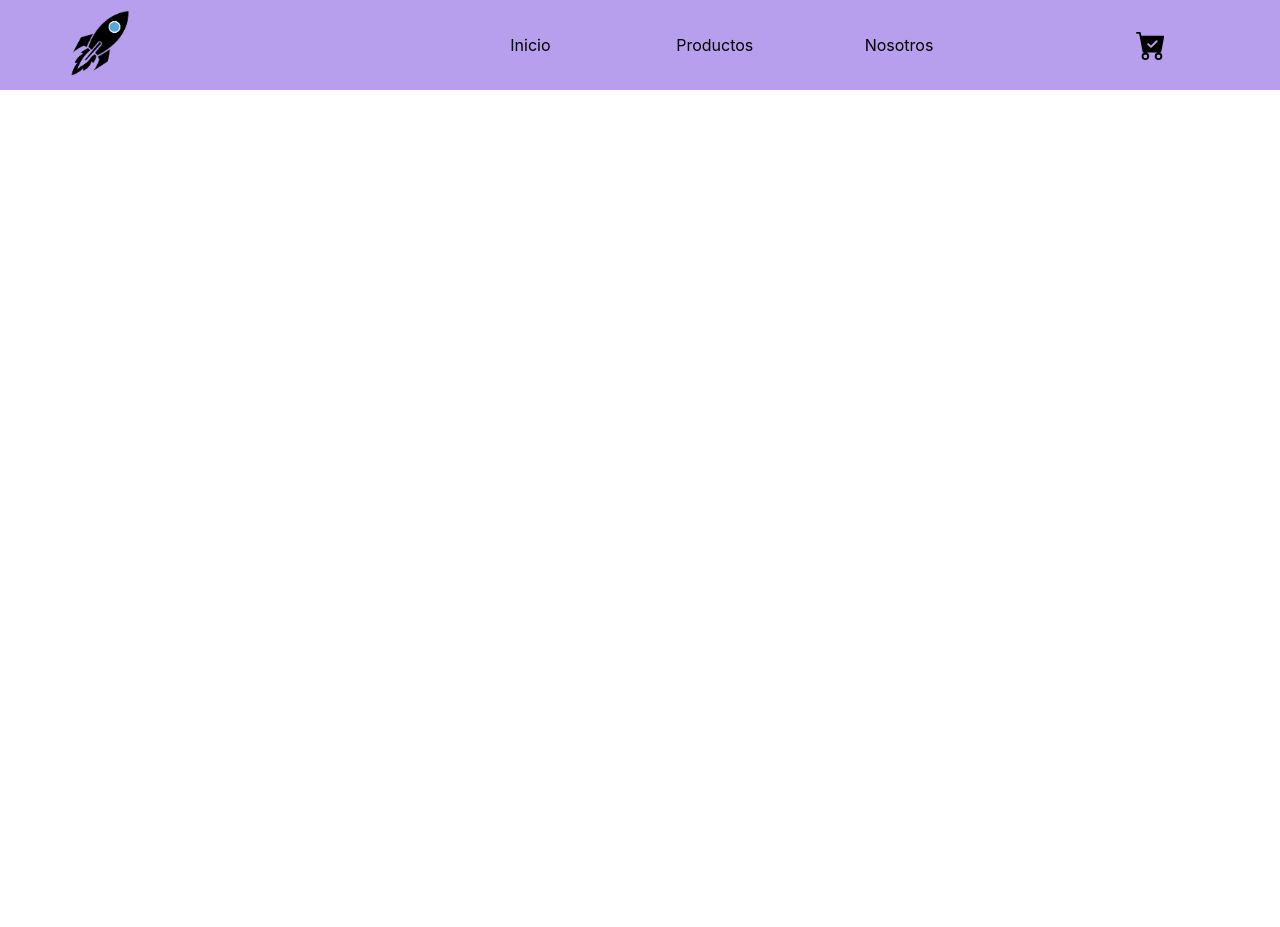
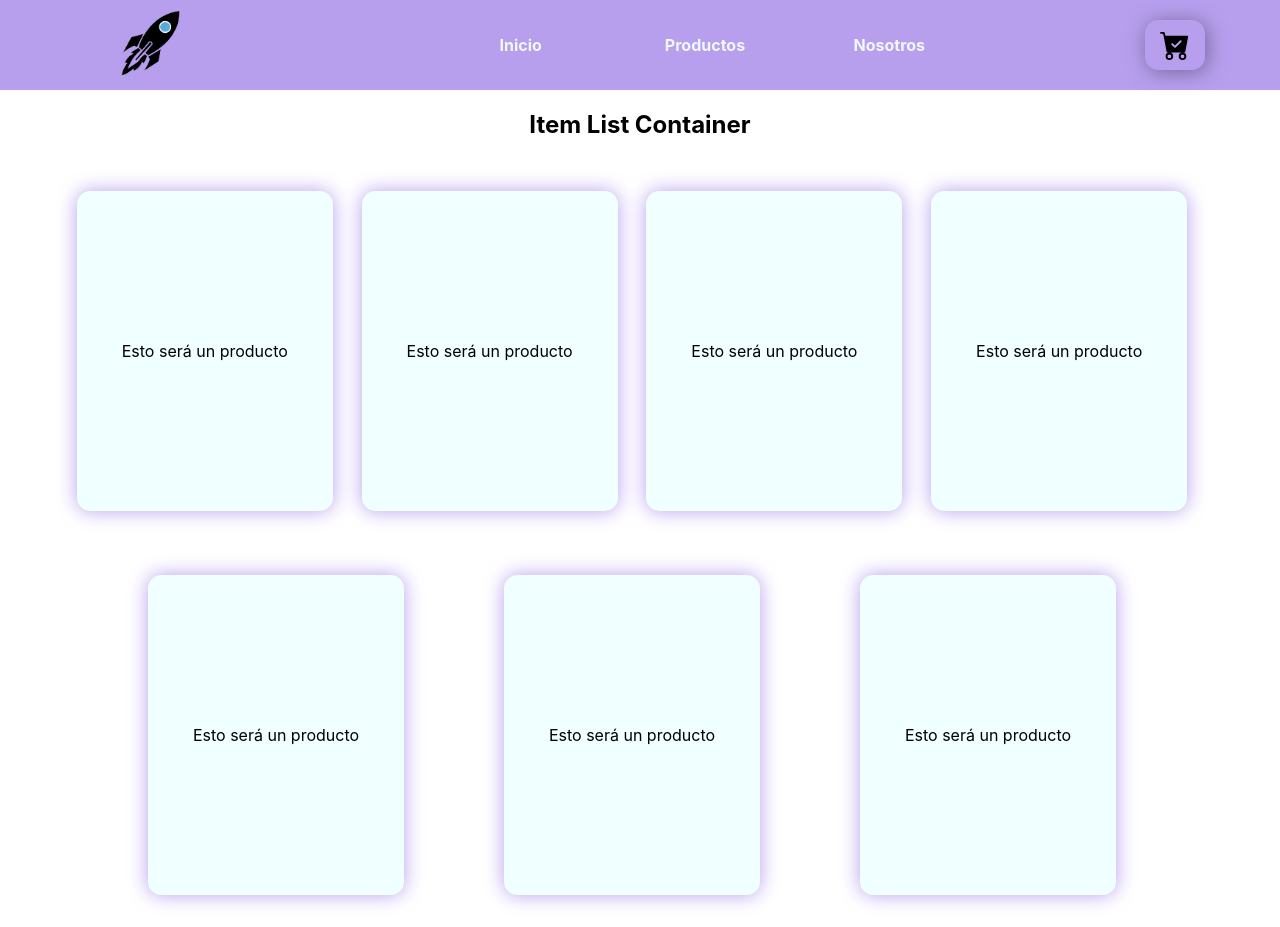
Before and after one commit to gerfabris/react-js-37735-fabris, a React (Create React App) app: page / in a window 1280 px wide. Before the commit the page ends 800 px from the top, so only its background shows below. Built offline with nearby package versions, Linux system fonts and the light colour scheme.

Commit message:
ItemListContainer & CartWidget

```diff
--- a/src/App.js
+++ b/src/App.js
@@ -1,13 +1,16 @@
 //import './App.css';
-import logo from '../src/assets/img/COHETE_NEGRO.png';
+import { ItemListContainer } from "./components/ItemListContainer/ItemListContainer";
 import {NavBar} from "./components/Navbar/NavBar"
 
 function App() {
   return (
     <div className="App">
       <header className="">
-        <NavBar logo={logo} logoAlt="Logo Ecommerce" logoHref="#" link1="Inicio" link2="Productos" link3="Nosotros" />
+        <NavBar/>
       </header>
+      <main>
+        <ItemListContainer/>
+      </main>
     </div>
   );
 }
--- /dev/null
+++ b/src/components/Cards/Cards.js
@@ -0,0 +1,9 @@
+import './Cards.scss'
+
+export const Cards = () =>{
+    return (
+        <div className='card'>
+            Esto será un producto
+        </div>
+    )
+}
--- /dev/null
+++ b/src/components/Cards/Cards.scss
@@ -0,0 +1,14 @@
+.card{
+    width: 16rem;
+    height: 20rem;
+    background-color: azure;
+    box-shadow: 0 0 20px rgb(183, 159, 238);;
+    margin-top: 2em;
+    margin-bottom: 2em;
+    margin-right: 1em;
+    border-radius: 10pt;
+    //content
+    display: flex;
+    justify-content: space-evenly;
+    align-items: center;
+}
--- /dev/null
+++ b/src/components/CartWidget/CartWidget.js
@@ -0,0 +1,9 @@
+import {BsFillCartCheckFill} from "react-icons/bs"
+import './CartWidget.scss'
+
+export const CartWidget = () =>{
+    const icono = <BsFillCartCheckFill/>
+    return (
+        <div className="containerCartWidget"><a href='#' className='containerCartWidget__cartWidget'>{icono}</a></div>
+    )
+}
--- /dev/null
+++ b/src/components/CartWidget/CartWidget.scss
@@ -0,0 +1,26 @@
+.containerCartWidget{
+    display: flex;
+    justify-content: center;
+    align-items: center;
+    width: 60px;
+    height: 50px;
+    border-radius: 10pt;
+    box-shadow: 2px 2px 20px rgb(117, 102, 153);
+    &__cartWidget{
+        text-decoration: none;
+        display: flex;
+        justify-content: center;
+        align-items: center;
+        font-size: 30px;
+        color: black;
+        width: 30px;
+        height: 30px;
+        transition: all .5s ease-in-out;
+    }
+    &:hover{
+        box-shadow: 3.5px 3.5px 20px rgb(117, 102, 153);
+        .containerCartWidget__cartWidget{
+            color: aliceblue;
+        }
+    }
+}
--- /dev/null
+++ b/src/components/ItemListContainer/ItemListContainer.js
@@ -0,0 +1,25 @@
+import { Cards } from '../Cards/Cards'
+import './ItemListContainer.scss'
+
+
+export const ItemListContainer = () =>{
+    return (
+        <section className='sectionItemList'>
+            <div className='sectionItemList__containerTitle'>
+                <h2 className='sectionItemList__containerTitle__title'>
+                    Item List Container
+                </h2>
+            </div>
+            <div className='sectionItemList__containerCards'>
+                <Cards/>
+                <Cards/>
+                <Cards/>
+                <Cards/>
+                <Cards/>
+                <Cards/>
+                <Cards/>
+            </div>
+
+        </section>
+    )
+}
--- /dev/null
+++ b/src/components/ItemListContainer/ItemListContainer.scss
@@ -0,0 +1,27 @@
+.sectionItemList{
+    display: flex;
+    justify-content: center;
+    align-items: center;
+    flex-direction: column;
+    width: 100%;
+    &__containerTitle{
+        width: 90%;
+        display: flex;
+        justify-content: center;
+        align-items: center;
+        &__title{
+            width: 60%;
+            color: black;
+            text-align: center;
+        }
+    }
+    &__containerCards{
+        width: 90%;
+        height: 100%;
+        display: flex;
+        justify-content: space-evenly;
+        align-items: center;
+        flex-direction: row;
+        flex-wrap: wrap;
+    }
+}
--- a/src/components/Navbar/NavBar.js
+++ b/src/components/Navbar/NavBar.js
@@ -1,15 +1,22 @@
-//mport { Nav } from "react-bootstrap"
+//import { Nav } from "react-bootstrap"
 //import Navbar from 'react-bootstrap/Navbar'
+import {imagenes} from '../assets/img/img';
 import './Navbar.scss'
-import {BsFillCartCheckFill} from "react-icons/bs"
+import { CartWidget } from '../CartWidget/CartWidget';
+const datosNavBar = {
+    logoHref: "#",
+    link1: "Inicio",
+    link2: "Productos",
+    link3: "Nosotros",
+}
 
-export const NavBar = ({logo,logoHref,logoAlt="Logo",link1="inicio", link2="productos", link3="nosotros"}) =>{
-    const icono = <BsFillCartCheckFill/>
+export const NavBar = () =>{
+    const {logoHref,link1, link2, link3} = datosNavBar
     return(
         <nav className="navbar">
             <div className="navbar__container__logo">
                 <a href={logoHref}>
-                    <img src={logo} alt={logoAlt} className="navbar__container__logo__img"/>
+                    <img src={imagenes[0].img} alt={imagenes[0].alt} className="navbar__container__logo__img"/>
                 </a>
             </div>
             <div className='navbar__container__link'>
@@ -24,8 +31,8 @@ export const NavBar = ({logo,logoHref,logoAlt="Logo",link1="inicio", link2="prod
                         <a href='#' className='navbar__container__link__ul__li__a'>{link3}</a>
                     </li>
                 </ul>
-                <a href='#' className='navbar__container__link__icon'>{icono}</a>
             </div>
+            <CartWidget/>
         </nav>
     )
 }
--- a/src/components/Navbar/Navbar.scss
+++ b/src/components/Navbar/Navbar.scss
@@ -1,14 +1,15 @@
 .navbar{
     display: flex;
-    justify-content: space-between;
+    justify-content: space-evenly;
     align-items: center;
     background-color: rgb(183, 159, 238);
+    width: 100%;
     &__container__logo{
         display: flex;
         justify-content: center;
         align-items: center;
-        width: 20%;
-        max-width: 200px;
+        width: 15%;
+        max-width: 150px;
         &__img{
             width: calc(3vw + 3em);
         }
@@ -20,12 +21,12 @@
         justify-content: space-evenly;
         align-items: center;
         text-decoration: none;
-        width: 80%;
+        width: 60%;
         &__ul{
             display: flex;
             flex-direction: row;
             flex-wrap: nowrap;
-            justify-content: space-evenly;
+            justify-content: space-between;
             align-items: center;
             text-decoration: none;
             width: 60%;
@@ -34,30 +35,29 @@
                 justify-content: center;
                 align-items: center;
                 width: 20%;
+                max-width: 150px;
+                font-weight: bold;
                 &:hover{
-                    font-weight: bold;
+                    a{
+                        color: black;
+                    }
                 }
                 &__a{
                     text-decoration: none;
                     text-align: center;
-                    color: black;
+                    color: aliceblue;
                 }
-            }
-        }
-        &__icon{
-            text-decoration: none;
-            display: flex;
-            justify-content: center;
-            align-items: center;
-            border-radius: 50%;
-            border-radius: 50%;
-            font-size: 30px;
-            color: black;
-            width: 35px;
-            height: 35px;
-            &:hover{
-                box-shadow: 2px 2px 20px rgb(117, 102, 153);
             }
         }
     }
 }
+@media screen and (max-width: 991px){
+    .navbar{
+        &__container__link{
+            width: 70%;
+            &__ul{
+                width: 80%;
+            }
+        }
+    }
+}
--- /dev/null
+++ b/src/components/assets/img/img.js
@@ -0,0 +1,8 @@
+import logo from './COHETE_NEGRO.png'
+
+export const imagenes = [
+    {
+        "img": logo,
+        "alt": "Imagen Logo"
+    }
+]
```
Also changed, not shown: src/components/assets/img/COHETE_NEGRO.png (renamed from src/assets/img/COHETE_NEGRO.png).
